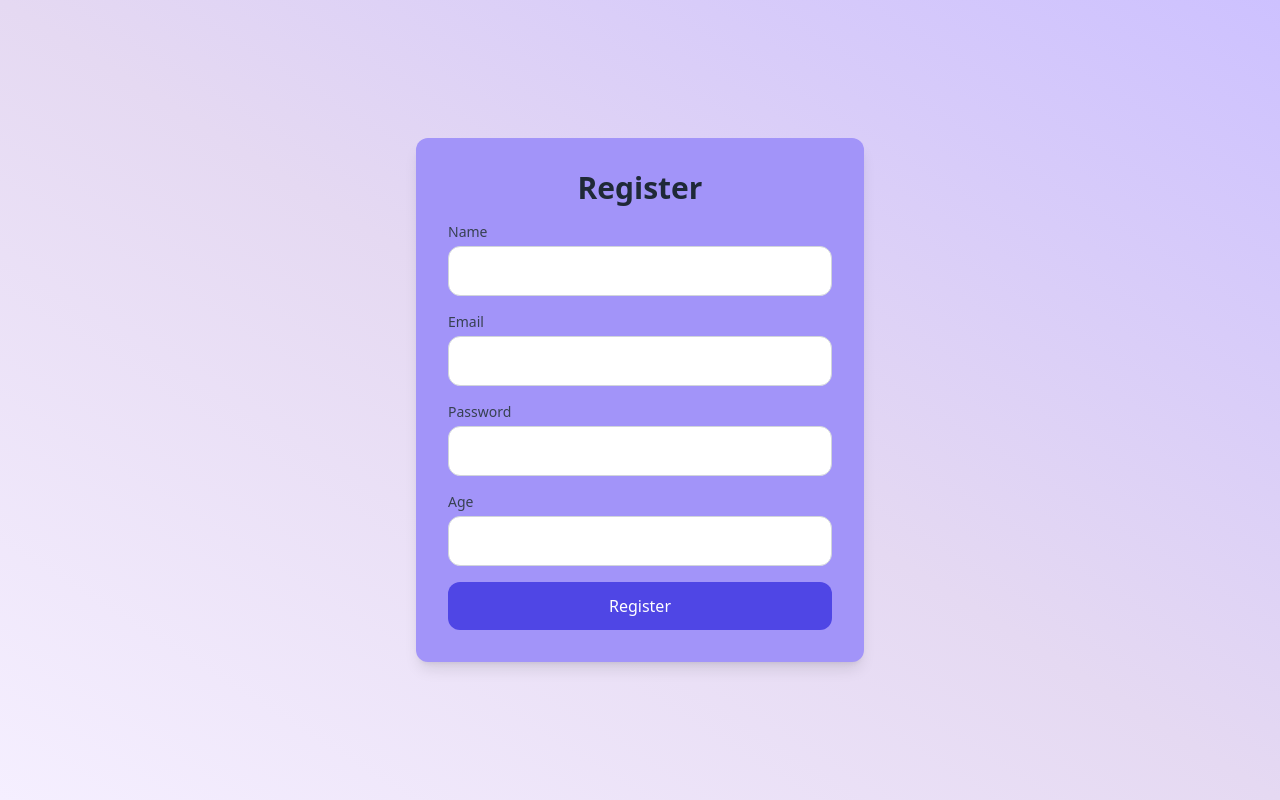
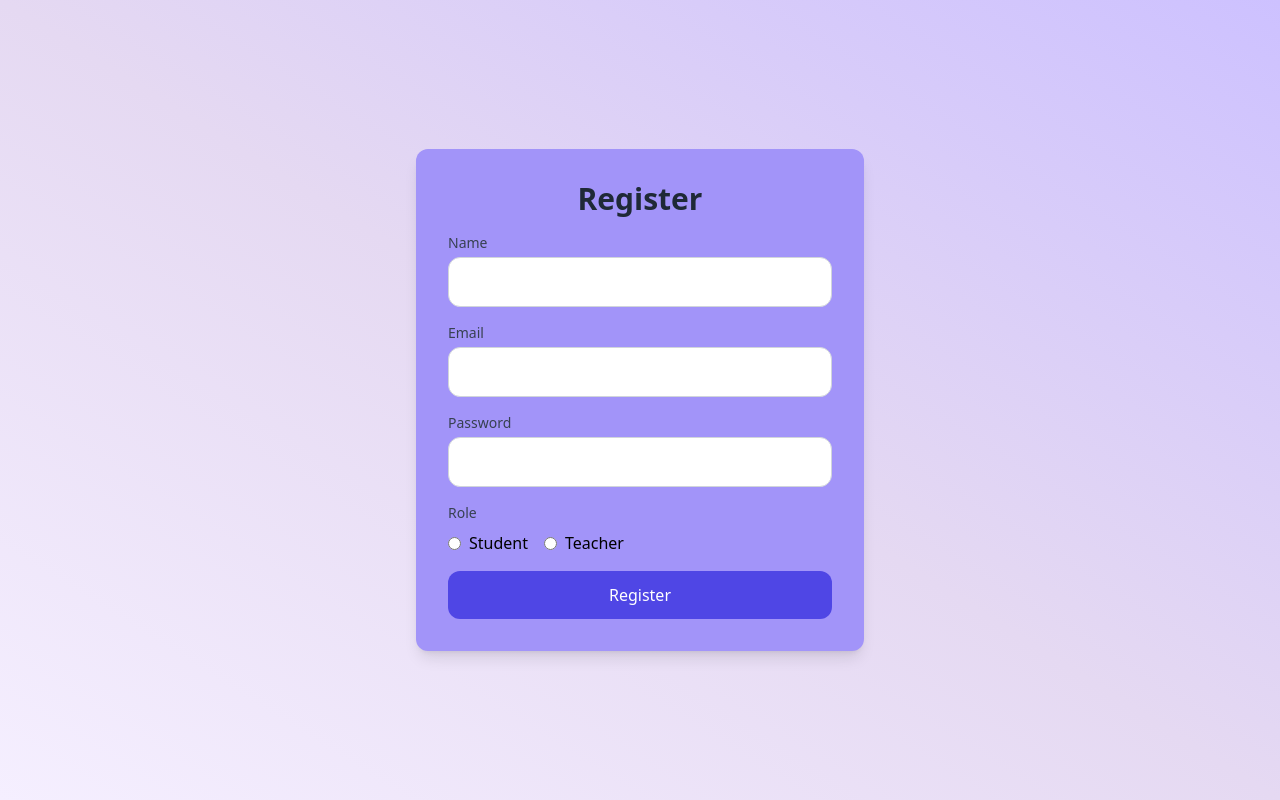
Before and after one commit to Sajidcodecrack/ResearchDatabase, a React (Vite) app in the folder Frontend/: page /register in a window 1280 px wide. Built offline with nearby package versions, Linux system fonts and the light colour scheme.

Commit message:
New updated

```diff
--- a/Frontend/src/Pages/Registration.jsx
+++ b/Frontend/src/Pages/Registration.jsx
@@ -5,13 +5,13 @@ const Register = () => {
   const [name, setName] = useState('');
   const [email, setEmail] = useState('');
   const [password, setPassword] = useState('');
-  const [age, setAge] = useState('');
+  const [role, setRole] = useState('');
   const [message, setMessage] = useState('');
 
   const handleSubmit = async (event) => {
     event.preventDefault();
     try {
-      const response = await axios.post('http://localhost:5000/register', { name, email, password, age });
+      const response = await axios.post('http://localhost:5000/register', { name, email, password, role });
       setMessage(response.data.message || 'Registration successful!');
     } catch (error) {
       console.error('Error during registration:', error);
@@ -55,14 +55,31 @@ const Register = () => {
             />
           </div>
           <div className="mb-4">
-            <label className="block text-sm font-medium text-gray-700">Age</label>
-            <input
-              type="number"
-              className="mt-1 block w-full p-3 border border-gray-300 rounded-xl focus:outline-none focus:ring-2 focus:ring-indigo-500 focus:border-transparent"
-              value={age}
-              onChange={(e) => setAge(e.target.value)}
-              required
-            />
+            <label className="block text-sm font-medium text-gray-700">Role</label>
+            <div className="flex items-center space-x-4 mt-2">
+              <label className="flex items-center">
+                <input
+                  type="radio"
+                  name="role"
+                  value="Student"
+                  className="form-radio text-indigo-600 focus:ring-indigo-500 focus:ring-2"
+                  onChange={(e) => setRole(e.target.value)}
+                  required
+                />
+                <span className="ml-2">Student</span>
+              </label>
+              <label className="flex items-center">
+                <input
+                  type="radio"
+                  name="role"
+                  value="Teacher"
+                  className="form-radio text-indigo-600 focus:ring-indigo-500 focus:ring-2"
+                  onChange={(e) => setRole(e.target.value)}
+                  required
+                />
+                <span className="ml-2">Teacher</span>
+              </label>
+            </div>
           </div>
           <button
             type="submit"
```
Also changed, not shown: Frontend/src/Dashboard.jsx (line endings or trailing spaces), Frontend/src/Pages/login.jsx (line endings or trailing spaces), 2 other files (tests, documents, lock files or other folders).
